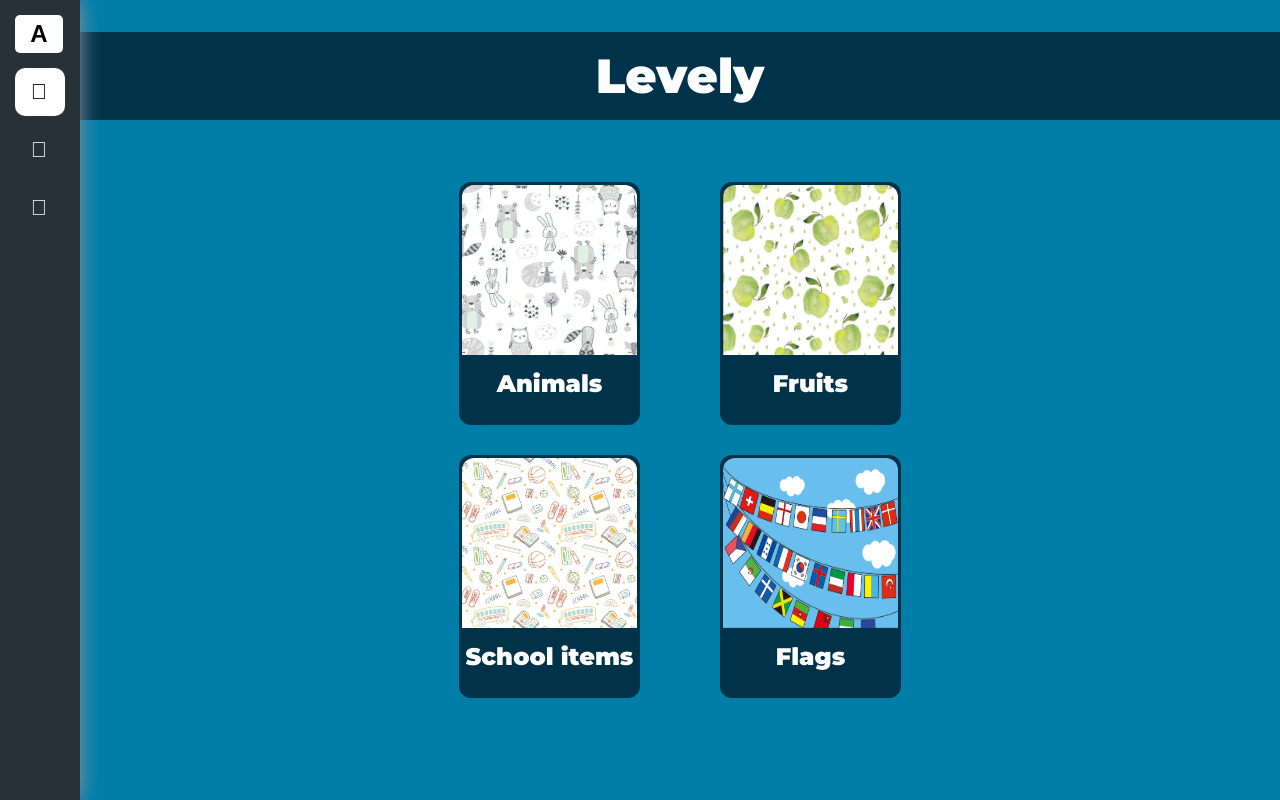
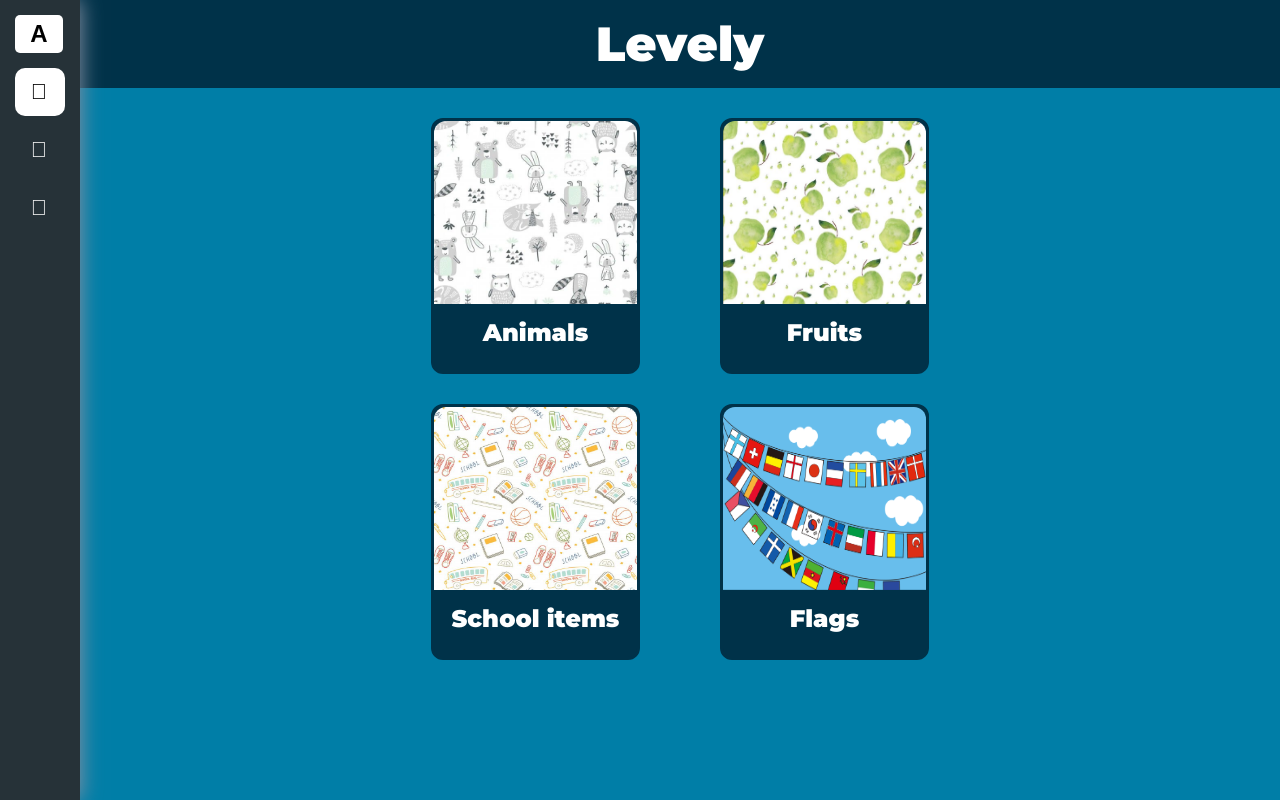
Before and after one commit to M1ch4l11/Pexeso_Education, an Angular app in the folder skusobny2/: page /dashboard in a window 1280 px wide. Built offline with nearby package versions, Linux system fonts and the light colour scheme; sample sign-in values are in the browser's storage.

Commit message:
Refactor: css

```diff
--- a/skusobny2/src/app/card-basic/card-basic.component.scss
+++ b/skusobny2/src/app/card-basic/card-basic.component.scss
@@ -35,10 +35,17 @@
     }
 }
 
-@media only screen and (min-width: 800px) {
+@media only screen and (min-height: 500px) {
     .card-component img {
-        width: 175px;
-        height: 170px;
+        width: 204px;
+        height: 130px;
+    }
+}
+
+@media only screen and (min-height: 600px) {
+    .card-component img {
+        width: 203px;
+        height: 183px;
     }
 }
 
--- a/skusobny2/src/app/dashboard/dashboard.component.scss
+++ b/skusobny2/src/app/dashboard/dashboard.component.scss
@@ -8,6 +8,7 @@
     font-size: 48px;
     background-color: var(--primaryColor);
     padding: 15px;
+    margin: 0;
 }
 .menu {
     width: calc(100% - 5rem);
```
